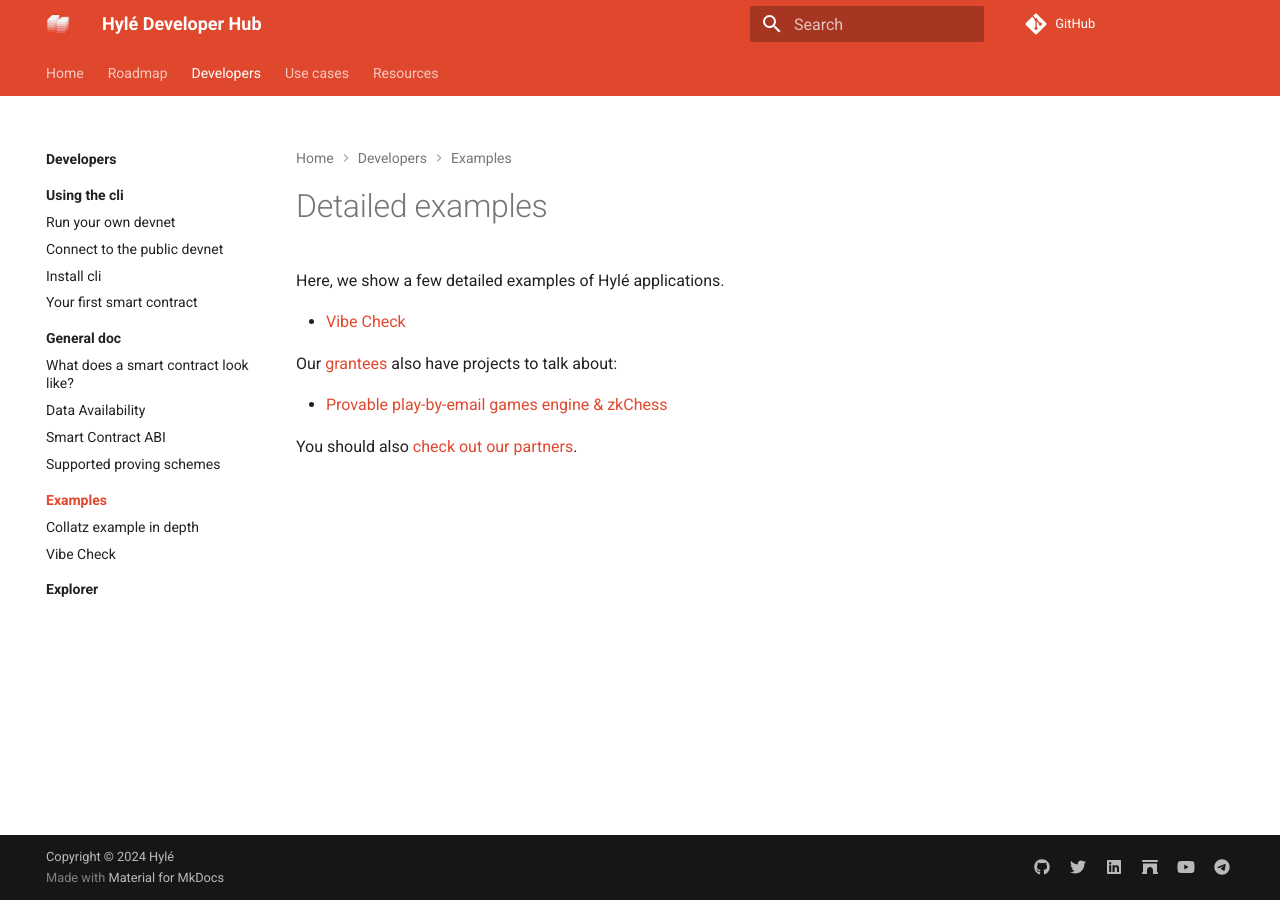
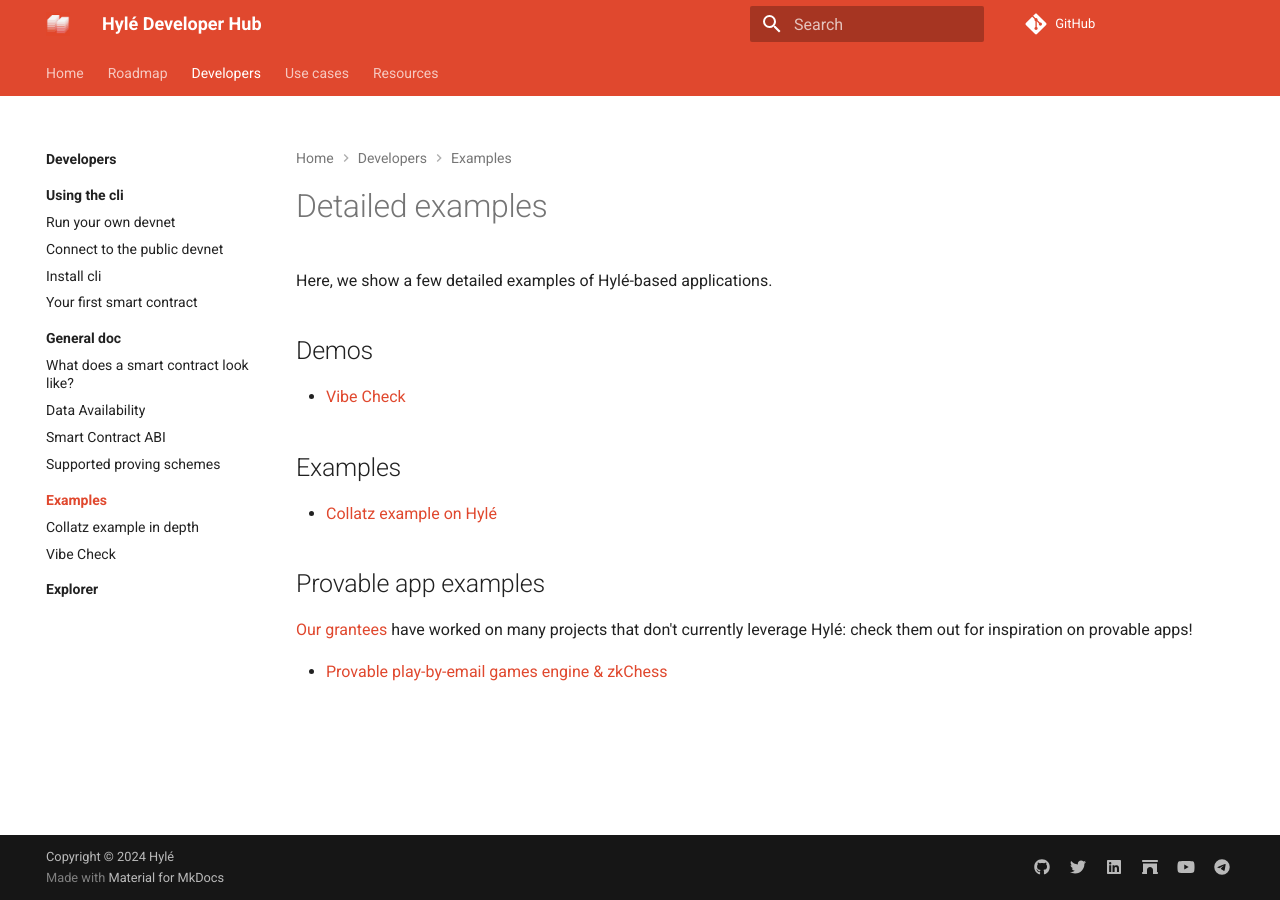
Before and after one commit to Hyle-org/devhub-hyle, an MkDocs documentation site: the page built from docs/developers/examples/index.md, in a window 1280 px wide. Built offline with MkDocs 1.6.1 and Material for MkDocs 9.7.7, drawn with Linux system fonts in a browser that asks for light colours; comment, search, counter and statistics services are not loaded.

Commit message:
removed partners + small rephrase

```diff
--- a/docs/developers/examples/index.md
+++ b/docs/developers/examples/index.md
@@ -1,11 +1,17 @@
 # Detailed examples
 
-Here, we show a few detailed examples of Hylé applications.
+Here, we show a few detailed examples of Hylé-based applications.
+
+## Demos
 
 * [Vibe Check](vibe-check.md)
 
-Our [grantees](https://github.com/Hyle-org/hyle/blob/main/GRANTS.md) also have projects to talk about:
+## Examples
+
+* [Collatz example on Hylé](collatz-example-in-depth.md)
+
+## Provable app examples
+
+[Our grantees](../../resources/grants.md) have worked on many projects that don't currently leverage Hylé: check them out for inspiration on provable apps!
 
 * [Provable play-by-email games engine & zkChess](https://github.com/MatteoMer/provable-email-game-engine)
-
-You should also [check out our partners](https://blog.hyle.eu/tag/partnership/).
```
